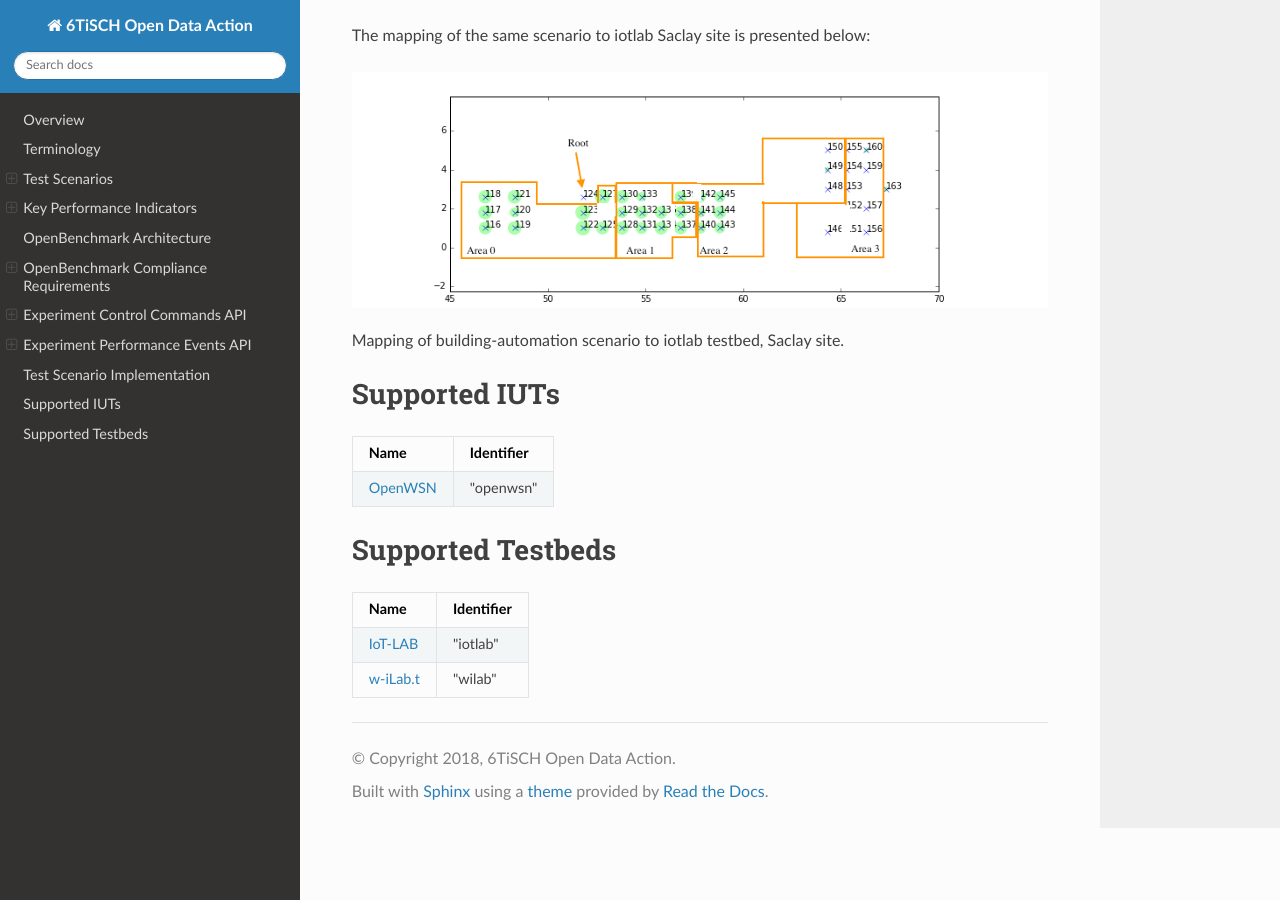
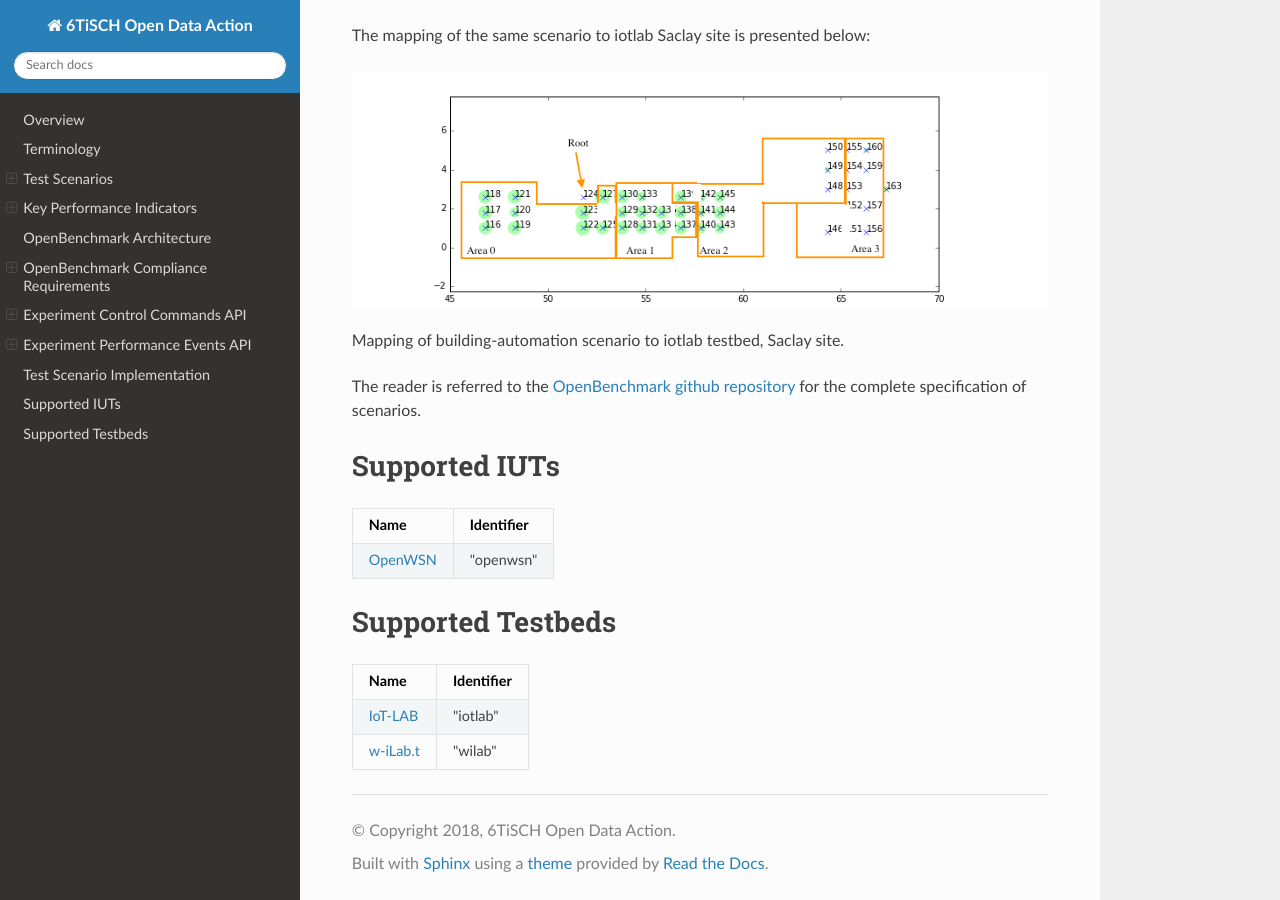
Before and after one commit to openwsn-berkeley/openbenchmark, a Sphinx documentation site: the page built from docs/source/index.md, in a window 1280 px wide and 900 px high, scrolled down 24708 px. Built offline with Sphinx 7.4.7 and the Read the Docs theme 2.0.0, drawn with Linux system fonts in a browser that asks for light colours.

Commit message:
Issue #25: Point to github for complete scenario spec.

```diff
--- a/docs/source/index.md
+++ b/docs/source/index.md
@@ -1082,6 +1082,8 @@ The mapping of the same scenario to iotlab Saclay site is presented below:
   <figcaption>Mapping of building-automation scenario to iotlab testbed, Saclay site.</figcaption>
 </figure>
 
+The reader is referred to the [OpenBenchmark github repository](https://github.com/openwsn-berkeley/openbenchmark) for the complete specification of scenarios.
+
 <!-- ====================================================================== -->
 
 # Supported IUTs
```
